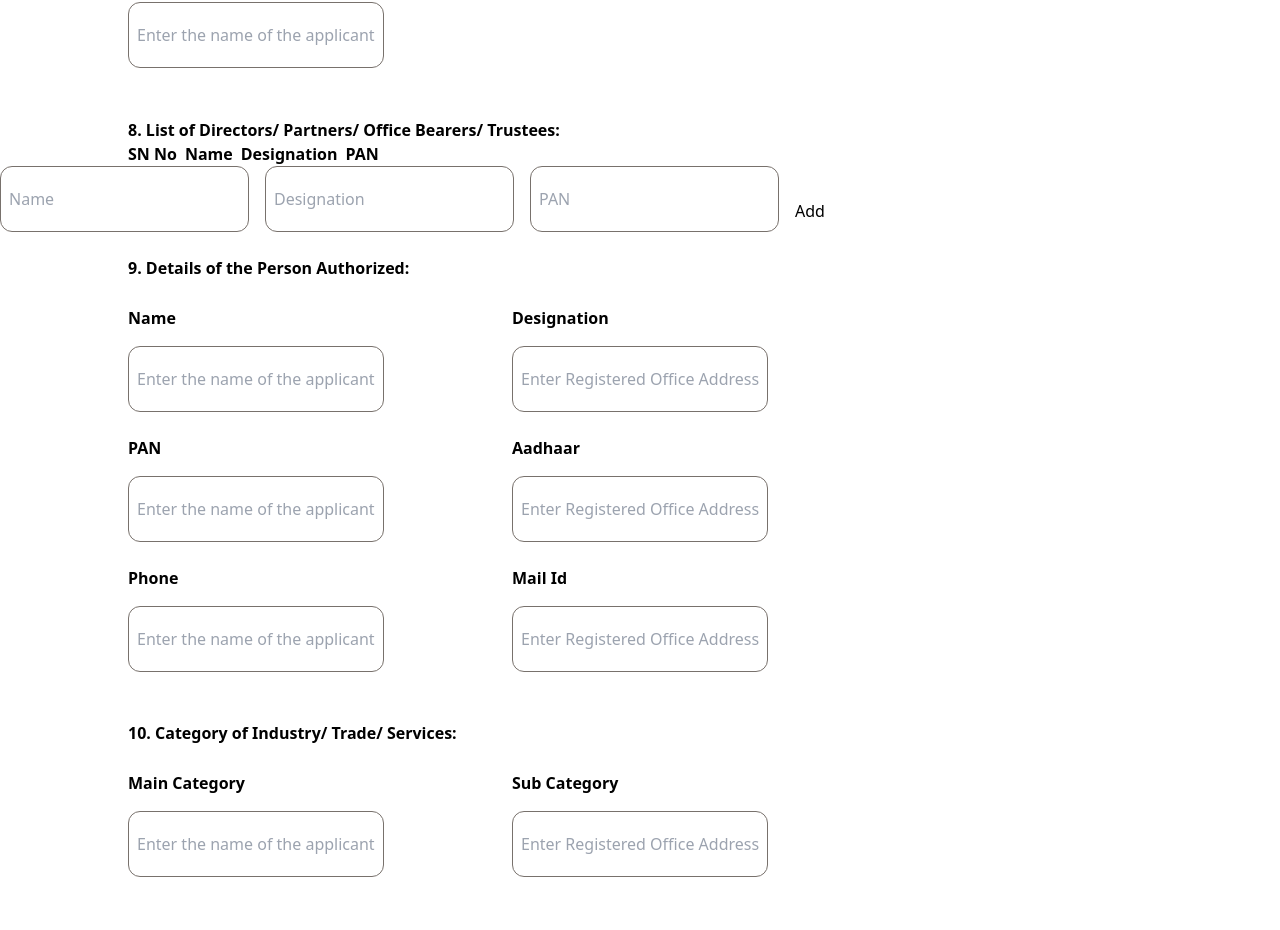
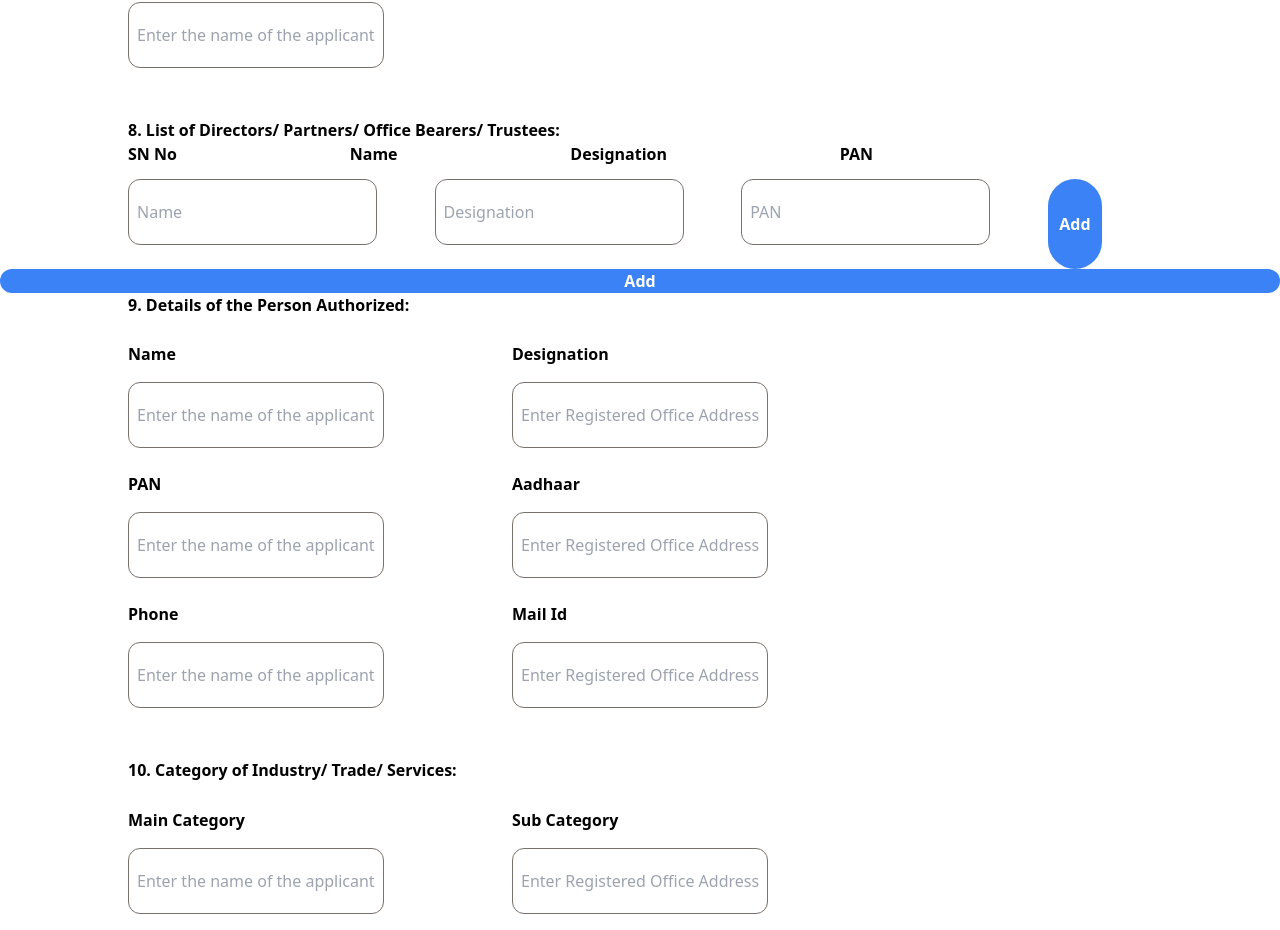
Before and after one commit to MrLokesh161/chamber, a React (Create React App) app: page /membership in a window 1280 px wide. Shown: the part 1912-2842 px from the top of the page. Built offline with nearby package versions, Linux system fonts and the light colour scheme.

Commit message:
data half corrected

```diff
--- a/src/page/MembershipForm.js
+++ b/src/page/MembershipForm.js
@@ -80,6 +80,59 @@ import axios from "axios";
       e_sign: null,
       seal_image: null
     });
+
+    console.log("directors:", formData.directors);
+console.log("Nameofapplicant:", formData.Nameofapplicant);
+console.log("constitution:", formData.constitution);
+console.log("individual_name:", formData.individual_name);
+console.log("is_individual:", formData.is_individual);
+console.log("Businessactivity:", formData.Businessactivity);
+console.log("regoffadd:", formData.regoffadd);
+console.log("acoffice:", formData.acoffice);
+console.log("acwork:", formData.acwork);
+console.log("cdlan:", formData.cdlan);
+console.log("cdphone:", formData.cdphone);
+console.log("cdemail:", formData.cdemail);
+console.log("cdweb:", formData.cdweb);
+console.log("aadhar:", formData.aadhar);
+console.log("pancardno:", formData.pancardno);
+console.log("GSTNo:", formData.GSTNo);
+console.log("CompanyFirmRegNo:", formData.CompanyFirmRegNo);
+console.log("SocietyAssociationRegNo:", formData.SocietyAssociationRegNo);
+console.log("paname:", formData.paname);
+console.log("papan:", formData.papan);
+console.log("paphone:", formData.paphone);
+console.log("padesignation:", formData.padesignation);
+console.log("paaadhaar:", formData.paaadhaar);
+console.log("pamail_id:", formData.pamail_id);
+console.log("indmain_category:", formData.indmain_category);
+console.log("indsub_category:", formData.indsub_category);
+console.log("cmdomestic:", formData.cmdomestic);
+console.log("cmboth:", formData.cmboth);
+console.log("cmpercentage_of_imports:", formData.cmpercentage_of_imports);
+console.log("cmglobal_market:", formData.cmglobal_market);
+console.log("cmpercentage_of_exports:", formData.cmpercentage_of_exports);
+console.log("country_name_foreign_collaboration:", formData.country_name_foreign_collaboration);
+console.log("collaborator_name_foreign_collaboration:", formData.collaborator_name_foreign_collaboration);
+console.log("annual_turnover_year1:", formData.annual_turnover_year1);
+console.log("annual_turnover_year2:", formData.annual_turnover_year2);
+console.log("annual_turnover_year3:", formData.annual_turnover_year3);
+console.log("classindustry:", formData.classindustry);
+console.log("direct_office_employees:", formData.direct_office_employees);
+console.log("indirect_contractual_employees:", formData.indirect_contractual_employees);
+console.log("works_employees:", formData.works_employees);
+console.log("outsourced_employees:", formData.outsourced_employees);
+console.log("esic:", formData.esic);
+console.log("epf:", formData.epf);
+console.log("branches_outside_india:", formData.branches_outside_india);
+console.log("is_member_of_association:", formData.is_member_of_association);
+console.log("association_name:", formData.association_name);
+console.log("is_office_bearer:", formData.is_office_bearer);
+console.log("association_position:", formData.association_position);
+console.log("reason_for_joining_chamber:", formData.reason_for_joining_chamber);
+console.log("e_sign:", formData.e_sign);
+console.log("seal_image:", formData.seal_image);
+
 
 
 
@@ -172,23 +225,27 @@ import axios from "axios";
       'No',
     ];
 
-    const handleSubmit = async()=>{
+    const handleSubmit = async () => {
       console.log(formData);
       try {
-
         const response = await axios.post(
           'http://192.168.113.83:8000/api/form1/',
           formData,
-        )
-        if (response.data==="Success"){
-          console.log("Success")
+          {
+            headers: {
+              'Content-Type': 'multipart/form-data',
+            },
+          }
+        );
+
+        if (response.data === "Success") {
+          console.log("Success");
         }
+      } catch (error) {
+        console.error(error);
+      }
+    };
 
-      }catch(error){
-        console.log(error)
-      }
-
-    }
 
   return (
     <div className="flex flex-col bg-white">
@@ -296,7 +353,7 @@ import axios from "axios";
                 <input
                   type="checkbox"
                   id={option}
-                  checked={selectedConstitution.includes(option)}
+                  checked={selectedConstitution && selectedConstitution.includes(option)}
                   onChange={() =>  handleCheckboxChange(option)}
                   className="mr-2"
                 />
@@ -304,7 +361,7 @@ import axios from "axios";
               </div>
             ))}
           </div>
-          {selectedConstitution.includes('Individual') && (
+          {selectedConstitution && selectedConstitution.includes('Individual') && (
             <input
               type="text"
               placeholder="Enter the name of the Individual"
@@ -479,7 +536,7 @@ import axios from "axios";
       <div>
         <ul>
           <li className="text-base font-bold pl-[10%]">
-            <div className="flex gap-2">
+            <div className="flex gap-[15%]">
               <span className="font-bold">SN No</span>
               <span>Name</span>
               <span>Designation</span>
@@ -488,7 +545,7 @@ import axios from "axios";
           </li>
           {datea.map((item, index) => (
             <li key={index} className="text-base font-bold pl-[10%]">
-              <div className="flex gap-2">
+              <div className="flex gap-[18%] pt-[1%]">
                 <span>{index + 1}.</span>
                 <span>{item.name}</span>
                 <span>{item.designation}</span>
@@ -498,7 +555,7 @@ import axios from "axios";
           ))}
         </ul>
       </div>
-      <div className="flex gap-4">
+      <div className="flex gap-[5%] pl-[10%] pt-[1%]">
         <input
           type="text"
           name="name"
@@ -523,8 +580,15 @@ import axios from "axios";
           value={inputValues.pan}
           onChange={handleInputChange}
         />
-        <button onClick={handleAdd}>Add</button>
+        <button
+          onClick={handleAdd}
+          className="bg-blue-500 hover:bg-blue-700 text-white font-bold px-[1%] py-[-5%] rounded-full"
+        >Add</button>
       </div>
+      <button
+          onClick={handleAdd}
+          className="bg-blue-500 hover:bg-blue-700 text-white font-bold px-[1%] py-[-5%] rounded-full"
+        >Add</button>
 
       <label className="text-base font-bold pl-[10%]">9. Details of the Person Authorized:</label>
       <div className="flex w-[100%] py-[2%]">
@@ -883,7 +947,7 @@ import axios from "axios";
                 <input
                   type="checkbox"
                   id={option}
-                  checked={moaoa.includes(option)}
+                  checked={moaoa && moaoa.includes(option)}
                   onChange={() => handleMOAOA(option)}
                   className="mr-2"
                 />
@@ -911,7 +975,7 @@ in any Association</div>
                 <input
                   type="checkbox"
                   id={option}
-                  checked={ap.includes(option)}
+                  checked={ap && ap.includes(option)}
                   onChange={() => handleAP(option)}
                   className="mr-2"
                 />
```
